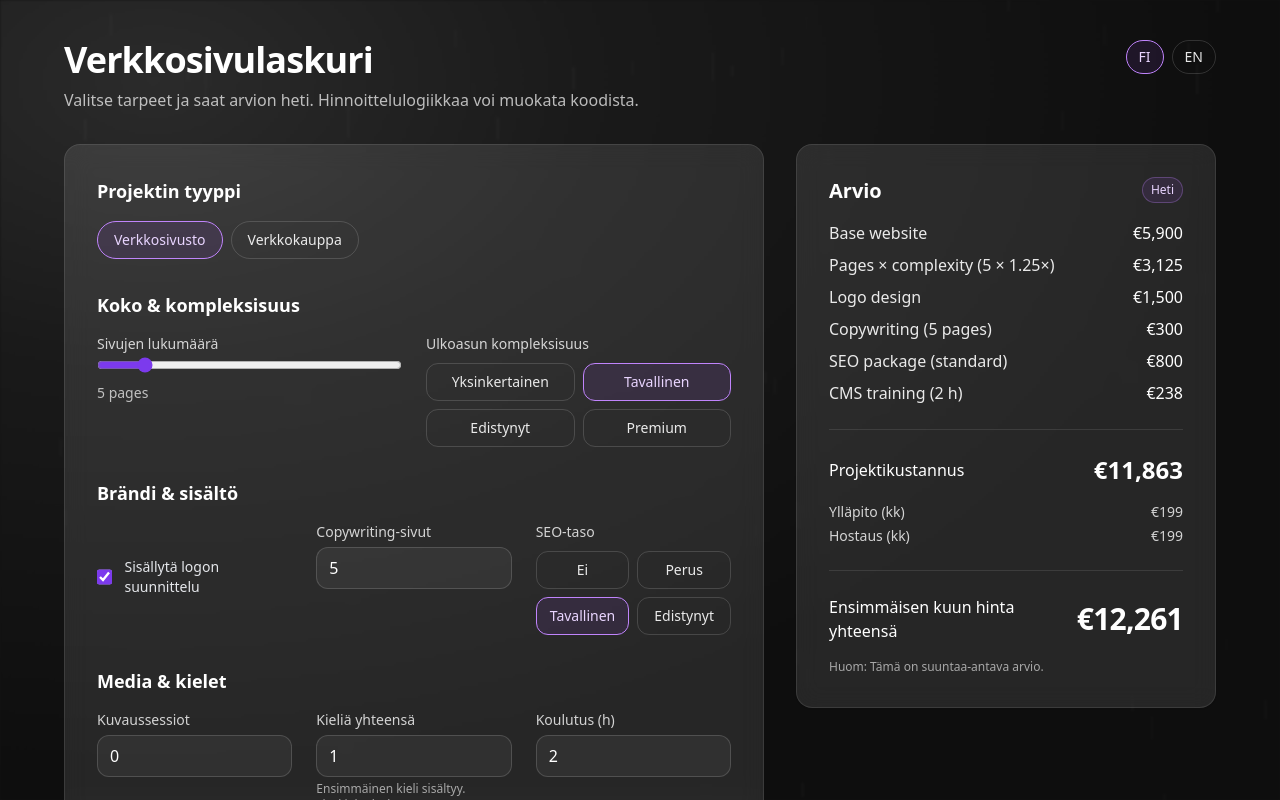
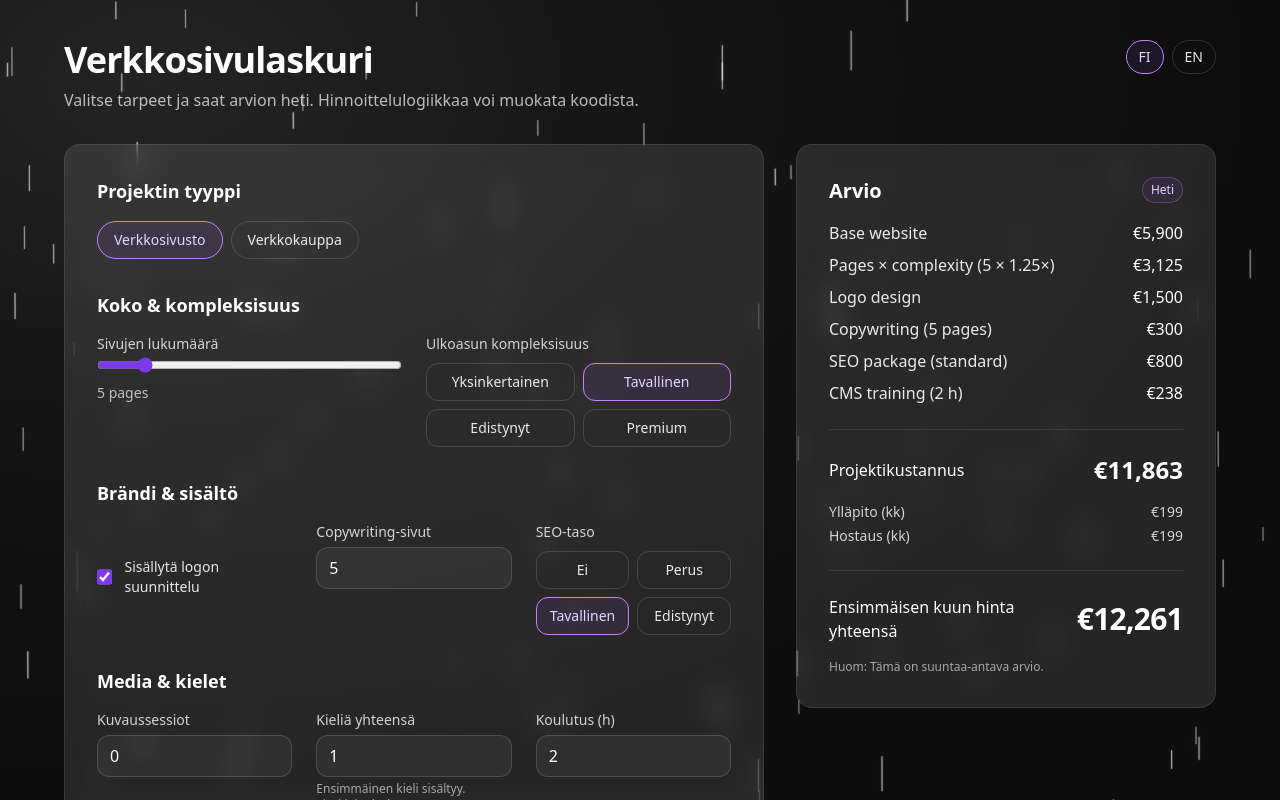
Before and after one commit to joniwinsten-lab/odoo-calculator, a Next.js app: page / in a window 1280 px wide. Shown: the top 800 px of the page. Built offline with nearby package versions, Linux system fonts and the light colour scheme.

Commit message:
feat(bg): visible rain (screen blend + glow + core stroke), fixed canvas

```diff
--- a/src/app/layout.tsx
+++ b/src/app/layout.tsx
@@ -12,20 +12,19 @@ export default function RootLayout({ children }: { children: React.ReactNode })
     <html lang="en">
       <body>
         <main className="relative min-h-screen text-white">
-          {/* Animoitu tumma sade-tausta (canvas) */}
           <BackgroundRain
-            density={1.00}          // enemmän/vähemmän pisaroita
-            speed={1.2}             // perusnopeus
-            wind={0.1}              // kevyt tuuli oikealle
-            color="rgba(255,255,255,0.08)"
-            background="radial-gradient(1100px 700px at 12% 10%, #2b2b2b 0%, #1a1a1a 40%, #0e0e0e 100%)"
-            blurPx={1.2}            // sumu/pehmeys (0 = pois)
-            flashProbability={0.018} // harvinainen salama (~1.8%/s)
-            flashColor="rgba(255,255,255,0.9)"
-            flashMaxAlpha={0.22}
+            density={1.2}
+            speed={1.2}
+            wind={0.06}
+            color="rgba(255,255,255,0.22)"
+            coreColor="rgba(255,255,255,0.85)"
+            background="radial-gradient(1100px 700px at 12% 10%, #242424 0%, #151515 45%, #0d0d0d 100%)"
+            blurPx={0}
+            flashProbability={0.03}
+            flashColor="rgba(255,255,255,0.95)"
+            flashMaxAlpha={0.28}
+            respectReducedMotion={false}  // ohita OS:n liikerajoitus testiksi
           />
-
-          {/* Sivun varsinainen sisältö */}
           <div className="relative z-10">
             {children}
           </div>
--- a/src/components/BackgroundRain.tsx
+++ b/src/components/BackgroundRain.tsx
@@ -1,45 +1,32 @@
 "use client";
 import React, { useEffect, useRef } from "react";
 
-/**
- * Tumma, suorituskykyinen sade-tausta canvasilla.
- * - Ei ulkoisia kirjastoja
- * - Lightning / flash -efekti
- * - Valinnainen blur (sumuisuus)
- * - Respektoi prefers-reduced-motion
- */
 type Props = {
-  /** Pisaroiden tiheys: ~0.3–1.2, oletus 0.7 */
-  density?: number;
-  /** Perusnopeuskerroin: 0.6–1.6, oletus 1.0 */
-  speed?: number;
-  /** Tuulen suunta/voimakkuus (neg=vasen, pos=oikea), suositus −0.3…0.3, oletus 0.12 */
-  wind?: number;
-  /** Pisaran väri (RGBA suositeltu) */
-  color?: string;
-  /** Taustan tumma gradientti */
-  background?: string;
-  /** CSS-blur pikseleinä koko taustalle (0 = pois), oletus 1.2 */
-  blurPx?: number;
-
-  /** Todennäköisyys/s (0–1), millä käynnistyy salama-välähdys, oletus 0.02 (= ~1/50 s) */
-  flashProbability?: number;
-  /** Salamavalon väri (RGBA), oletus rgba(255,255,255,0.85) */
+  density?: number;           // 0.3–1.5
+  speed?: number;             // 0.6–1.6
+  wind?: number;              // -0.3…0.3
+  color?: string;             // pääväri pisaroille (RGBA)
+  coreColor?: string;         // “ydinviivan” väri (terävämpi)
+  background?: string;        // canvas-wrapperin tausta
+  blurPx?: number;            // koko taustan blur (0 = pois)
+  flashProbability?: number;  // 0–1 / s
   flashColor?: string;
-  /** Salamavalon maksimi peittävyys 0–1, oletus 0.22 */
   flashMaxAlpha?: number;
+  respectReducedMotion?: boolean; // jos true, obey OS:n asetus
 };
 
 export default function BackgroundRain({
-  density = 0.7,
-  speed = 1.0,
-  wind = 0.12,
-  color = "rgba(255,255,255,0.08)",
-  background = "radial-gradient(1100px 700px at 12% 10%, #2b2b2b 0%, #1a1a1a 40%, #0e0e0e 100%)",
-  blurPx = 1.2,
+  density = 0.9,
+  speed = 1.1,
+  wind = 0.08,
+  color = "rgba(255,255,255,0.22)",       // hiukan vahvempi
+  coreColor = "rgba(255,255,255,0.75)",   // kirkas ydin
+  background = "radial-gradient(1100px 700px at 12% 10%, #242424 0%, #151515 45%, #0d0d0d 100%)",
+  blurPx = 0,                             // aloita ilman sumua → näkyy varmasti
   flashProbability = 0.02,
-  flashColor = "rgba(255,255,255,0.85)",
-  flashMaxAlpha = 0.22,
+  flashColor = "rgba(255,255,255,0.9)",
+  flashMaxAlpha = 0.25,
+  respectReducedMotion = true,
 }: Props) {
   const canvasRef = useRef<HTMLCanvasElement | null>(null);
   const reduceMotion = typeof window !== "undefined" && window.matchMedia
@@ -57,22 +44,20 @@ export default function BackgroundRain({
 
     type Drop = { x: number; y: number; vy: number; vx: number; len: number; thick: number; alpha: number };
     let drops: Drop[] = [];
-
-    // salamavalon tila (laskee pehmeästi alas)
     let flashAlpha = 0;
 
     const rand = (min: number, max: number) => Math.random() * (max - min) + min;
 
     const makeDrop = (): Drop => {
-      const baseVy = rand(480, 920) * speed; // px/s
+      const baseVy = rand(520, 980) * speed; // px/s
       return {
         x: rand(0, w),
         y: rand(-h, h),
         vy: baseVy,
         vx: wind * rand(30, 70) * speed,
-        len: rand(10, 22) * (baseVy / 700),
-        thick: rand(0.8, 1.7),
-        alpha: rand(0.25, 0.7),
+        len: rand(12, 26) * (baseVy / 700),
+        thick: rand(1.2, 2.2),     // paksumpi
+        alpha: rand(0.5, 0.9),     // vahvempi per-pisara alpha
       };
     };
 
@@ -85,7 +70,7 @@ export default function BackgroundRain({
       ctx.setTransform(DPR, 0, 0, DPR, 0, 0);
 
       const area = w * h;
-      const targetCount = Math.floor((area / 10000) * density);
+      const targetCount = Math.floor((area / 9000) * density); // hieman tiheämpi kaava
       drops = Array.from({ length: targetCount }, () => makeDrop());
     };
 
@@ -93,7 +78,7 @@ export default function BackgroundRain({
       ctx.save();
       ctx.globalAlpha = Math.max(0.05, Math.min(0.25, a));
       ctx.strokeStyle = color;
-      ctx.lineWidth = r * 0.5;
+      ctx.lineWidth = r * 0.55;
       ctx.beginPath();
       ctx.arc(x, y, r * 1.8, 0, Math.PI, true);
       ctx.stroke();
@@ -104,28 +89,31 @@ export default function BackgroundRain({
     const tick = () => {
       if (!running) return;
       const now = performance.now();
-      const dt = Math.min(0.04, (now - last) / 1000); // cap ~40ms
+      const dt = Math.min(0.04, (now - last) / 1000);
       last = now;
 
-      // satunnaiset salama-välähdykset (todennäköisyys / sekunti)
+      // salama
       if (Math.random() < flashProbability * dt) {
         flashAlpha = Math.min(flashMaxAlpha, flashAlpha + rand(0.12, flashMaxAlpha));
       }
-      // fade-out salamasta
-      flashAlpha *= Math.pow(0.35, dt); // nopea hiipuminen
+      flashAlpha *= Math.pow(0.35, dt);
 
-      // tyhjennä
+      // tyhjennys
       ctx.clearRect(0, 0, w, h);
 
-      // pisarat
+      // *** DRAW RAIN with additive blend & glow ***
       ctx.save();
+      ctx.globalCompositeOperation = "screen"; // valaisee tummaa
       ctx.lineCap = "round";
+
+      // ulompi “glow”-viiva
+      ctx.shadowBlur = 6;
+      ctx.shadowColor = color;
       for (let i = 0; i < drops.length; i++) {
         const d = drops[i];
         d.y += d.vy * dt;
         d.x += d.vx * dt;
 
-        // wrap alas/ylös
         if (d.y - d.len > h) {
           if (Math.random() < 0.08) splash(d.x, h - 2, d.thick * 1.2, d.alpha * 0.8);
           drops[i] = makeDrop();
@@ -134,9 +122,22 @@ export default function BackgroundRain({
         if (d.x < -50) d.x = w + 50;
         if (d.x > w + 50) d.x = -50;
 
-        ctx.globalAlpha = d.alpha;
+        ctx.globalAlpha = d.alpha * 0.7;
         ctx.strokeStyle = color;
-        ctx.lineWidth = d.thick;
+        ctx.lineWidth = d.thick + 0.8; // glow hieman paksumpi
+        ctx.beginPath();
+        ctx.moveTo(d.x, d.y);
+        ctx.lineTo(d.x - d.vx * 0.02, d.y - d.len);
+        ctx.stroke();
+      }
+
+      // ydinviiva (terävä)
+      ctx.shadowBlur = 0;
+      for (let i = 0; i < drops.length; i++) {
+        const d = drops[i];
+        ctx.globalAlpha = Math.min(1, d.alpha * 0.9);
+        ctx.strokeStyle = coreColor;
+        ctx.lineWidth = Math.max(1, d.thick * 0.6);
         ctx.beginPath();
         ctx.moveTo(d.x, d.y);
         ctx.lineTo(d.x - d.vx * 0.02, d.y - d.len);
@@ -144,14 +145,16 @@ export default function BackgroundRain({
       }
       ctx.restore();
 
-      // salaman välähdys -peite
+      // salama-peite
       if (flashAlpha > 0.001) {
         ctx.save();
         ctx.globalAlpha = flashAlpha;
         ctx.fillStyle = flashColor;
         ctx.fillRect(0, 0, w, h);
-        // pieni vignette tuomaan laatua
-        const rg = ctx.createRadialGradient(w * 0.5, h * 0.4, Math.min(w, h) * 0.1, w * 0.5, h * 0.6, Math.max(w, h) * 0.8);
+        const rg = ctx.createRadialGradient(
+          w * 0.5, h * 0.4, Math.min(w, h) * 0.1,
+          w * 0.5, h * 0.6, Math.max(w, h) * 0.8
+        );
         rg.addColorStop(0, "rgba(255,255,255,0.15)");
         rg.addColorStop(1, "rgba(255,255,255,0)");
         ctx.globalAlpha = flashAlpha * 0.6;
@@ -165,19 +168,20 @@ export default function BackgroundRain({
 
     const onResize = () => resize();
     resize();
-    const respectReducedMotion = true; // voit muuttaa false, jos haluat ohittaa
-    if (!reduceMotion) {
+
+    if (!(reduceMotion && respectReducedMotion)) {
       raf = requestAnimationFrame(tick);
     } else {
-      // Vähennetty liike: piirrä staattinen sade-kuosi
+      // staattinen sade-kuosi
       ctx.clearRect(0, 0, w, h);
       ctx.save();
-      ctx.globalAlpha = 0.35;
-      ctx.fillStyle = color;
-      for (let i = 0; i < Math.min(160, Math.floor((w * h) / 25000)); i++) {
+      ctx.globalCompositeOperation = "screen";
+      ctx.globalAlpha = 0.6;
+      ctx.fillStyle = coreColor;
+      for (let i = 0; i < Math.min(220, Math.floor((w * h) / 20000)); i++) {
         const x = Math.random() * w;
         const y = Math.random() * h;
-        const len = Math.random() * 14 + 6;
+        const len = Math.random() * 16 + 8;
         ctx.fillRect(x, y, 1, len);
       }
       ctx.restore();
@@ -189,14 +193,14 @@ export default function BackgroundRain({
       cancelAnimationFrame(raf);
       window.removeEventListener("resize", onResize);
     };
-    // eslint-disable-next-line react-hooks/exhaustive-deps
-  }, [density, speed, wind, color, flashProbability, flashColor, flashMaxAlpha]);
+  // eslint-disable-next-line react-hooks/exhaustive-deps
+  }, [density, speed, wind, color, coreColor, flashProbability, flashColor, flashMaxAlpha, respectReducedMotion]);
 
   return (
     <div
       aria-hidden
       style={{
-        position: "fixed",   // ennen absolute
+        position: "fixed", // peittää aina näkymän
         inset: 0,
         zIndex: 0,
         background,
```
